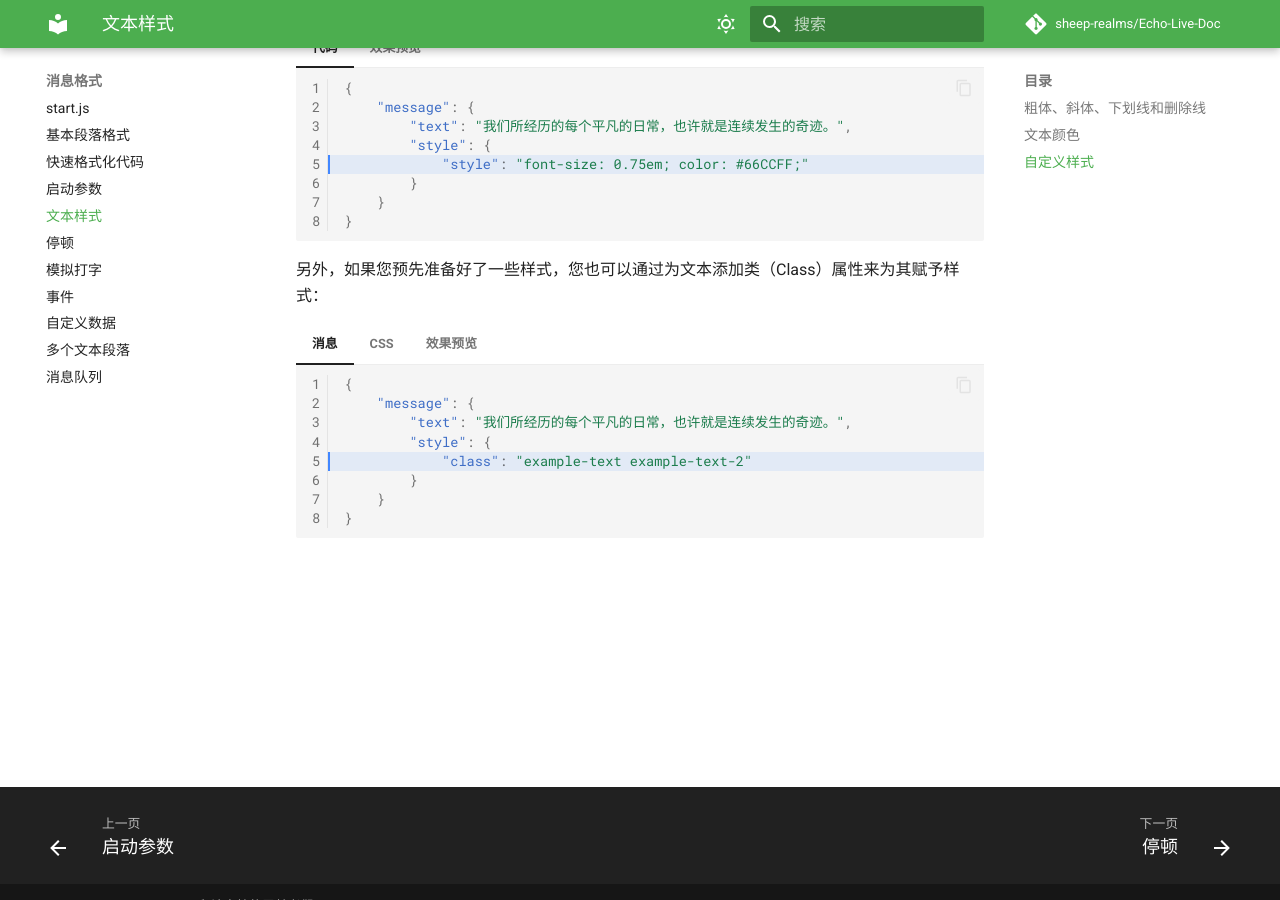
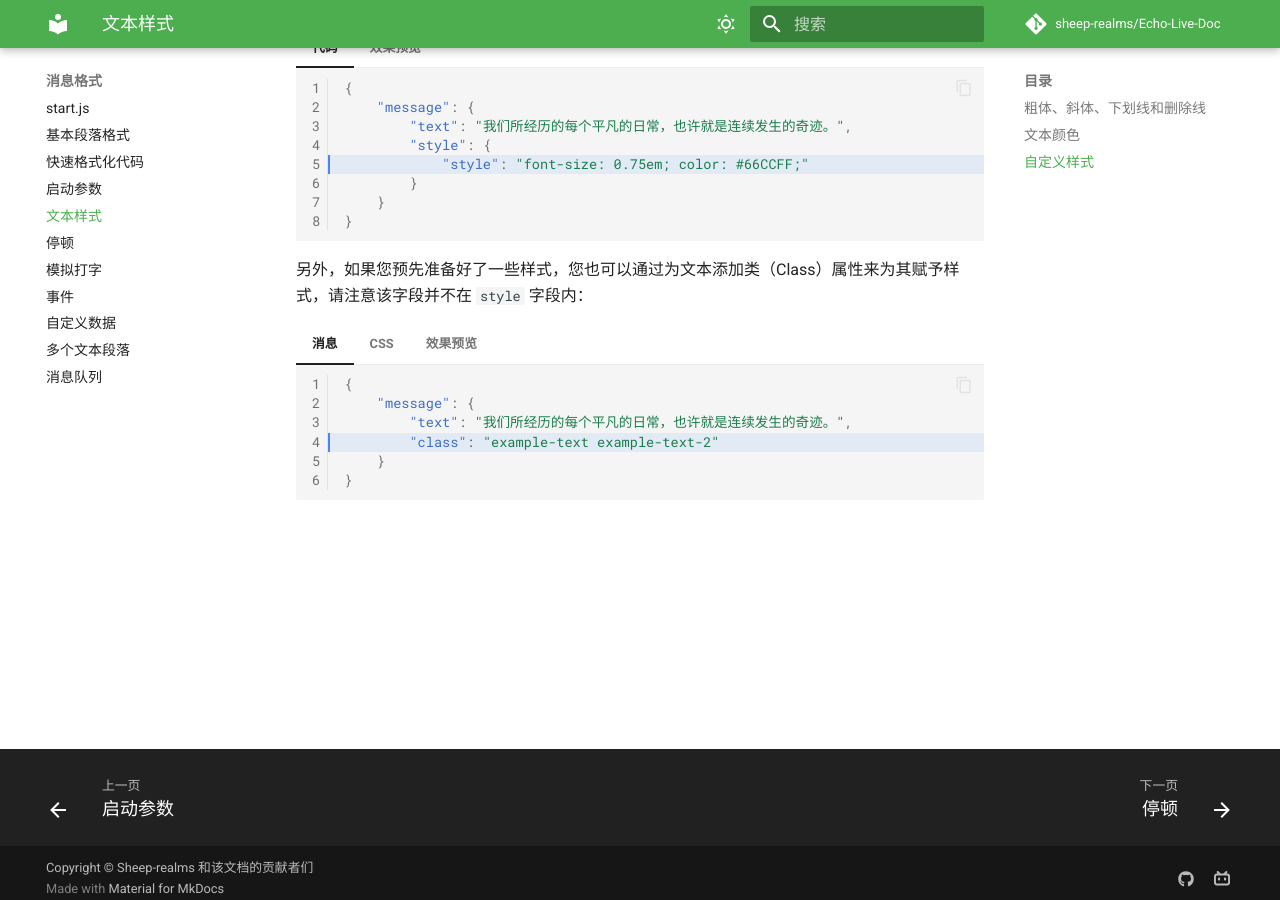
Before and after one commit to sheep-realms/Echo-Live-Doc, an MkDocs documentation site: the page built from docs/message/style.md, in a window 1280 px wide and 900 px high, scrolled down 2093 px. Built offline with MkDocs 1.6.1 and Material for MkDocs 9.7.7, drawn with Linux system fonts in a browser that asks for light colours; comment, search, counter and statistics services are not loaded.

Commit message:
Update style.md

````diff
--- a/docs/message/style.md
+++ b/docs/message/style.md
@@ -116,17 +116,15 @@ tags:
 
     <span style="font-size: 0.75em; color: #66CCFF;">我们所经历的每个平凡的日常，也许就是连续发生的奇迹。</span>
 
-另外，如果您预先准备好了一些样式，您也可以通过为文本添加类（Class）属性来为其赋予样式：
+另外，如果您预先准备好了一些样式，您也可以通过为文本添加类（Class）属性来为其赋予样式，请注意该字段并不在 `style` 字段内：
 
 === "消息"
 
-    ``` json linenums="1" hl_lines="5"
+    ``` json linenums="1" hl_lines="4"
     {
         "message": {
             "text": "我们所经历的每个平凡的日常，也许就是连续发生的奇迹。",
-            "style": {
-                "class": "example-text example-text-2"
-            }
+            "class": "example-text example-text-2"
         }
     }
     ```
````
